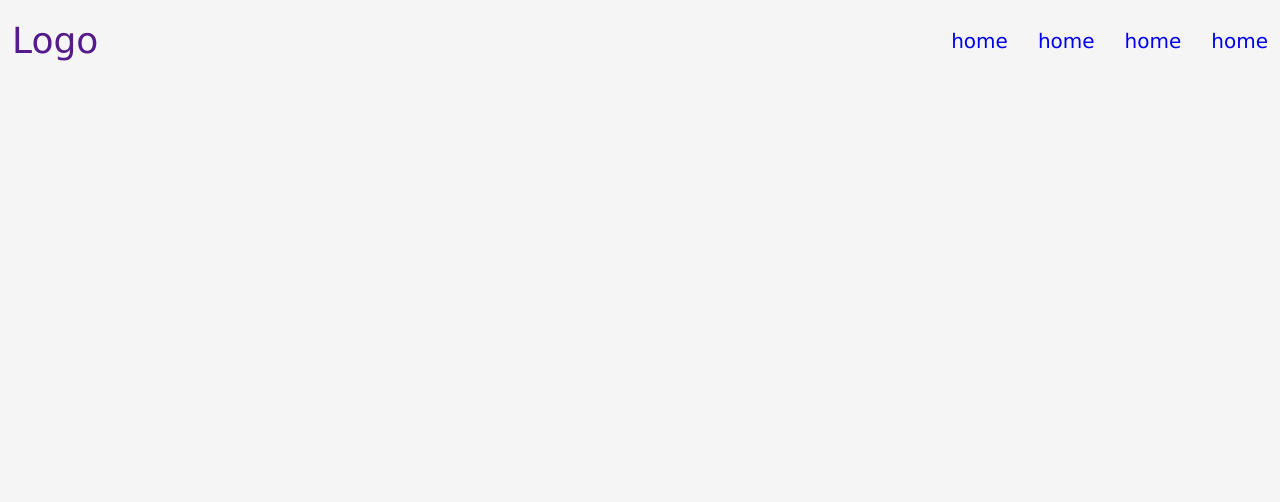
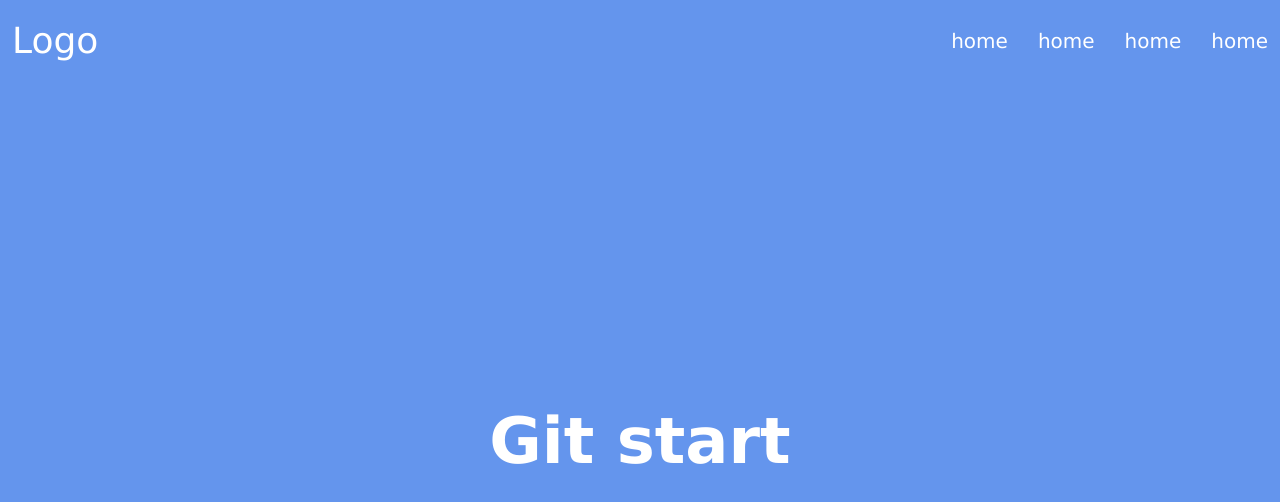
Before and after one commit to shuhrat87/git, a plain HTML site: page index.html in a window 1280 px wide. Drawn offline with Linux system fonts and the light colour scheme.

Commit message:
add h1 and restyle in css

```diff
--- a/CSS/main.css
+++ b/CSS/main.css
@@ -22,6 +22,9 @@ body{
 
 .header{
     height: 100dvh;
+    display: flex;
+    flex-direction: column;
+    background: cornflowerblue;
 }
 
 
@@ -47,9 +50,20 @@ body{
 
 .nav__logo{
     font-size: 36px;
+    color: #fff;
 }
 
 .nav__link{
     font-size: 20px;
+    color: #fff;
 }
+
+.header__title{
+  display: grid;
+  place-items: center;
+  flex-grow: 1;
+  font-size: clamp(60px, 5vw,100px);
+  color: #fff;
+}
+
 /* header */
--- a/index.html
+++ b/index.html
@@ -10,7 +10,7 @@
     <header class="header">
         <nav class="nav">
             <div class="container">
-                <a href="" class="nav__logo">Logo</a>
+                <a href="#!" class="nav__logo">Logo</a>
                 <ul class="nav__list">
                     <li class="nav__item">
                         <a class="nav__link" href="#!">home</a>
@@ -27,7 +27,7 @@
                 </ul>
             </div>
         </nav>
-
+        <h1 class="header__title">Git start</h1>
     </header>
 </body>
 </html>
```
